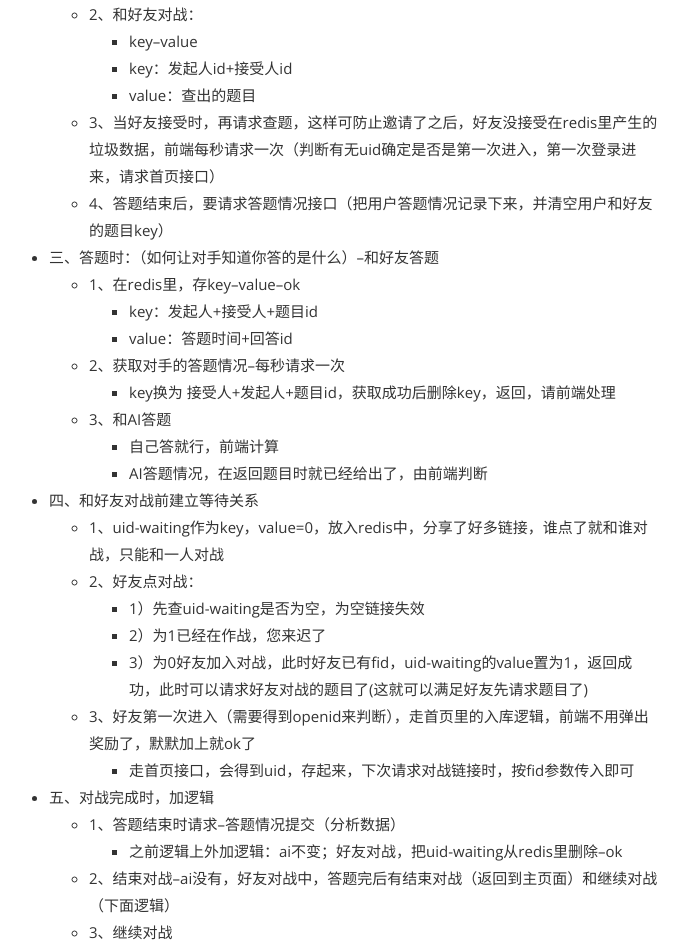
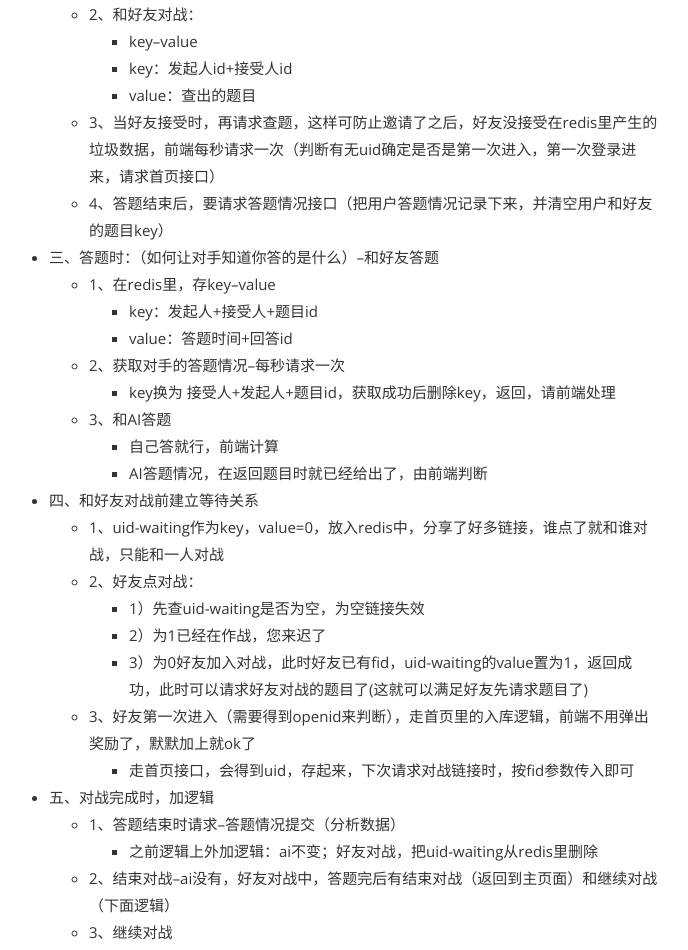
Before and after one commit to KuJMSliwang/KuJMSliwang.github.io, a Jekyll site: the page built from _posts/2018-05-31-Answer-Project.md, in a window 1280 px wide and 1400 px high, scrolled down 1136 px. Shown: the top 950 px of the window, without its empty margins (306-994 px from the left). Built offline with Jekyll 4.4.1, drawn with Linux system fonts in a browser that asks for light colours; some of the changed text lies outside the part shown.

```diff
--- a/_posts/2018-05-30-Answer-Project.md
+++ b/_posts/2018-05-31-Answer-Project.md
@@ -46,7 +46,7 @@
     * 4、答题结束后，要请求答题情况接口（把用户答题情况记录下来，并清空用户和好友的题目key）
 
 * 三、答题时：（如何让对手知道你答的是什么）--和好友答题
-    * 1、在redis里，存key--value--ok
+    * 1、在redis里，存key--value
         * key：发起人+接受人+题目id
         * value：答题时间+回答id
     * 2、获取对手的答题情况--每秒请求一次
@@ -66,7 +66,7 @@
 
 * 五、对战完成时，加逻辑
     * 1、答题结束时请求--答题情况提交（分析数据）
-        * 之前逻辑上外加逻辑：ai不变；好友对战，把uid-waiting从redis里删除--ok
+        * 之前逻辑上外加逻辑：ai不变；好友对战，把uid-waiting从redis里删除
     * 2、结束对战--ai没有，好友对战中，答题完后有结束对战（返回到主页面）和继续对战（下面逻辑）
     * 3、继续对战
         * ai不变
```
Also changed, not shown: other parts of _posts/2018-05-31-Answer-Project.md (+1 -1 lines), _posts/2018-05-30-Solr.md (+1 -1 lines).
